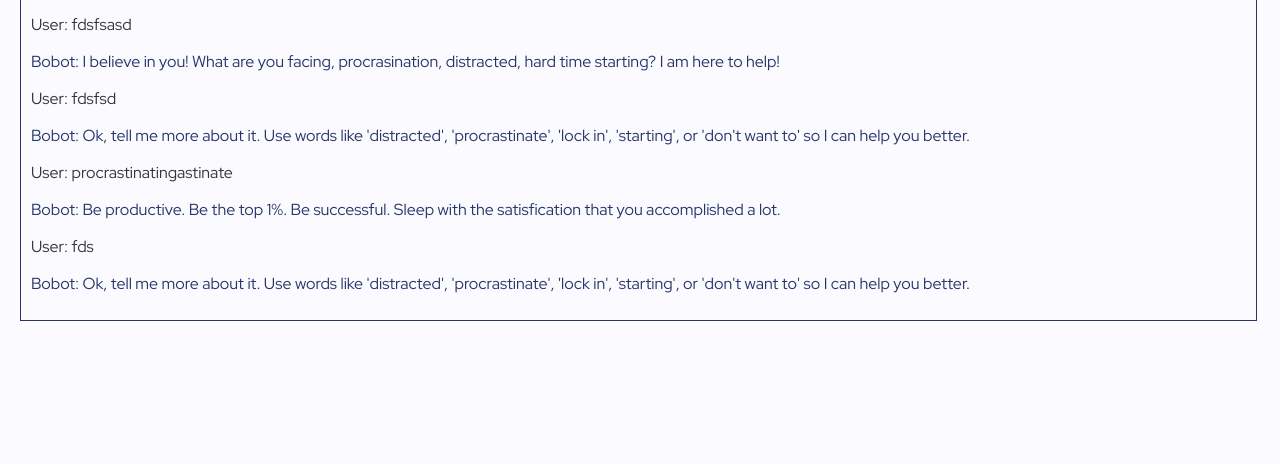
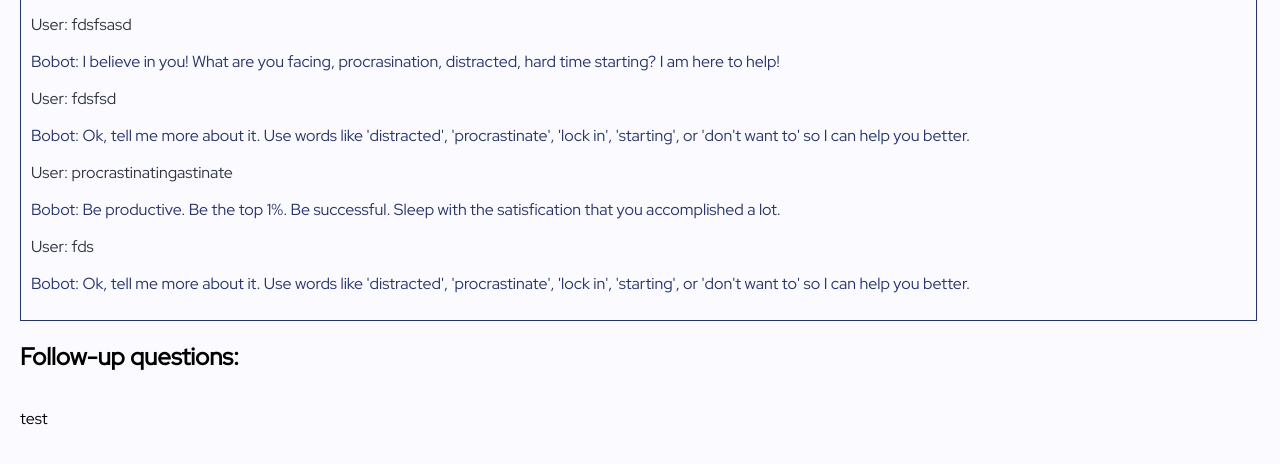
Before and after one commit to Neptunium6195/YouThought, a Flask app: page / in a window 1280 px wide. Shown: the part 162-626 px from the top of the page. Run offline with Flask 3, Linux system fonts and the light colour scheme.

Commit message:
follow ups

```diff
--- a/app.py
+++ b/app.py
@@ -24,39 +24,60 @@
         print("responses.json error")
     return responses
 
+def load_follow_ups():
+    follow_ups = {}
+    if os.path.exists('follow_ups.json'):
+        with open('follow_ups.json', 'r') as f3:
+            follow_ups = json.load(f3)
+    else:
+        print("follow_ups.json error")
+    return follow_ups
+
 chatHistory = load_chat_history()
 responses = load_responses()
+followUps = load_follow_ups()
+problem = 8
 
 @app.route('/', methods=['GET', 'POST'])
 
 def index():
-    global chatHistory
+    global chatHistory, followUps, problem
     if request.method == 'POST':
         user_message = request.form.get('user-input', '').strip()
         chatHistory.append( ("user", user_message))
         if "distract" in user_message or "focus" in user_message:
             bot_response = random.choice(responses["distracted"])
+            problem = 1
         elif "later" in user_message or "procrasinate" in user_message or "procrastinating" in user_message:
             bot_response = random.choice(responses["procrastinate"])
+            problem = 0
         elif "lock in" in user_message or "locked in" in user_message or "focus on" in user_message:
             bot_response = random.choice(responses["lock in"])
+            problem = 2
         elif "start" in user_message or "starting" in user_message or "begin" in user_message:
             bot_response = random.choice(responses["starting"])
+            problem = 3
         elif "don't want to" in user_message or "do not want to" in user_message or "dont want to" in user_message:
             bot_response = random.choice(responses["don't want to"])
+            problem = 4
         elif "phone" in user_message or "social media" in user_message or "instagram" in user_message or "tiktok" in user_message or "snapchat" in user_message:
             bot_response = random.choice(responses["phone"])
+            problem = 6
         elif "tired" in user_message or "fatigue" in user_message or "exhausted" in user_message or "sleepy" in user_message:
             bot_response = random.choice(responses["tired"])
+            problem = 5
         elif "motivate" in user_message or "motivation" in user_message or "motivated" in user_message or "inspire" in user_message or "inspiration" in user_message:
             bot_response = random.choice(responses["motivation"])
+            problem = 7
         else:
             bot_response = random.choice(responses["default"])
+            problem = 8
         chatHistory.append( ("Bobot", bot_response))
         with open('chat_history.txt', 'a') as f:
             f.write(f"user: {user_message}\n")
             f.write(f"Bobot: {bot_response}\n")
         return redirect(url_for('index'))
-    return render_template("index.html", chat_history=chatHistory)
+    return render_template("index.html", chat_history=chatHistory, follow_ups=followUps)
+
 if __name__ == '__main__':
     app.run(debug=True)
--- a/templates/index.html
+++ b/templates/index.html
@@ -20,14 +20,18 @@
             {% endfor %}
         </div>
         <div class="follow-ups">
-            {% if follow_ups %}
-                <h3>Follow-up questions:</h3>
-                <ul>
-                    {% for question in follow_ups %}
-                        <li>{{ question }}</li>
+            <h2>Follow-up questions:</h2>
+            <div style="display: flex; flex-direction: row; align-items: center;">
+                {% if problem == 8: %}
+                    {% for question in follow_ups.values(): %}
+                        <p style="width: 20%">{{ question }}</p>
                     {% endfor %}
-                </ul>
-            {% endif %}
+                {% else: %}
+                    <p> test </p>
+                {% endif %}
+
+
+            </div>
         </div>
     </body>
 </html>
```
